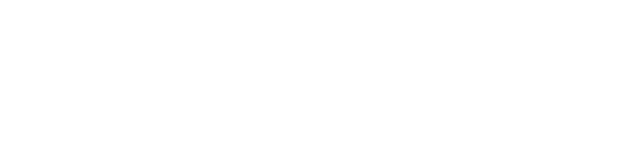
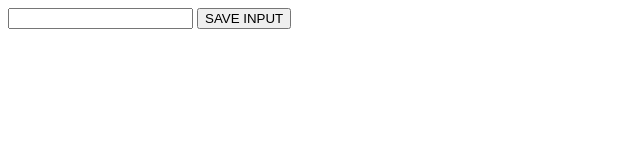
Before and after one commit to allenmathews/chromeextension, a plain HTML site: page index.html in a window 1280 px wide. Shown: the whole page, without its empty margins (0-640 px from the left). Drawn offline with Linux system fonts and the light colour scheme.

Commit message:
first commit

```diff
--- a/index.html
+++ b/index.html
@@ -9,7 +9,8 @@
 </head>
 
 <body>
-
+    <input type="text" id="input-el">
+    <button id="input-btn">SAVE INPUT</button>
 </body>
 
 </html>
```
